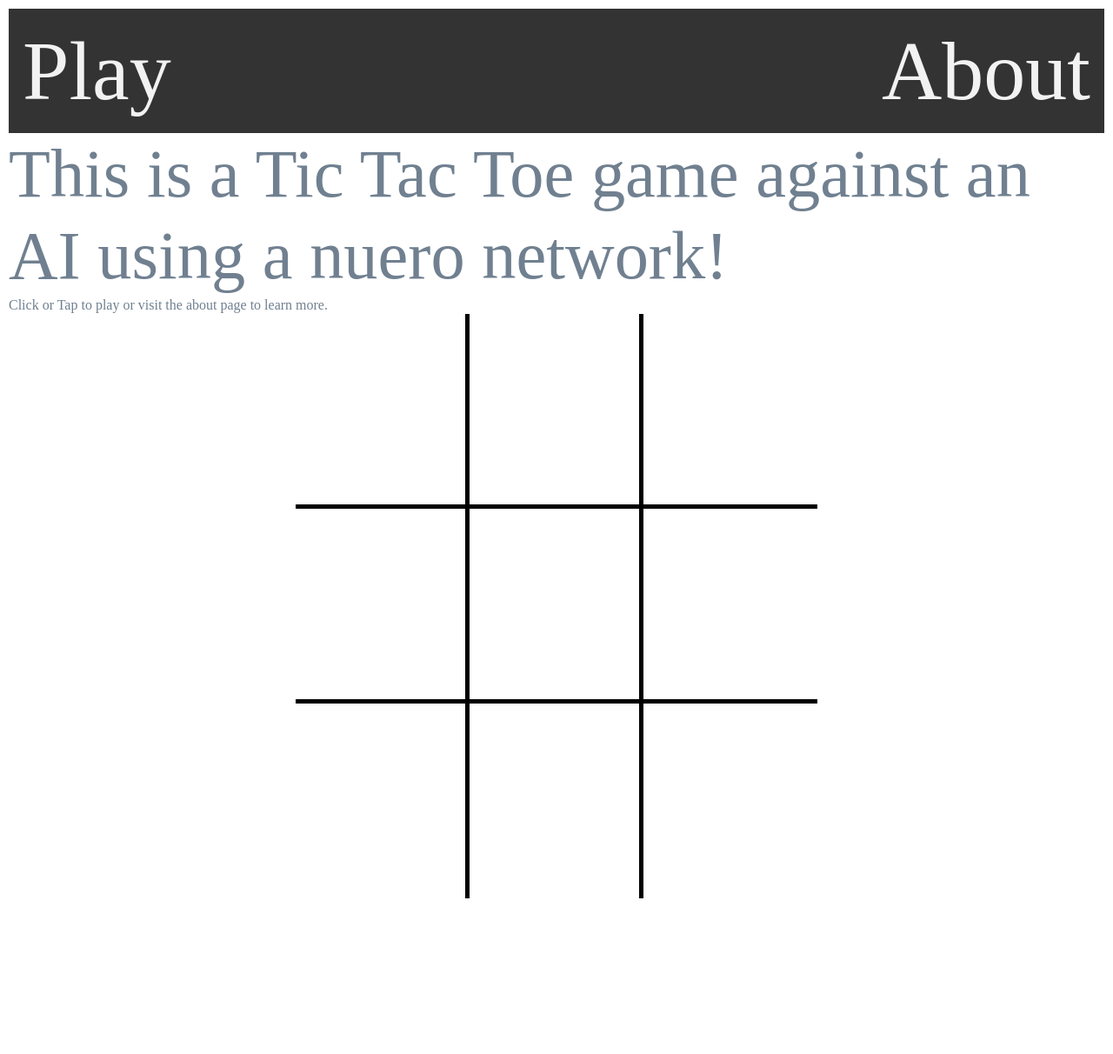
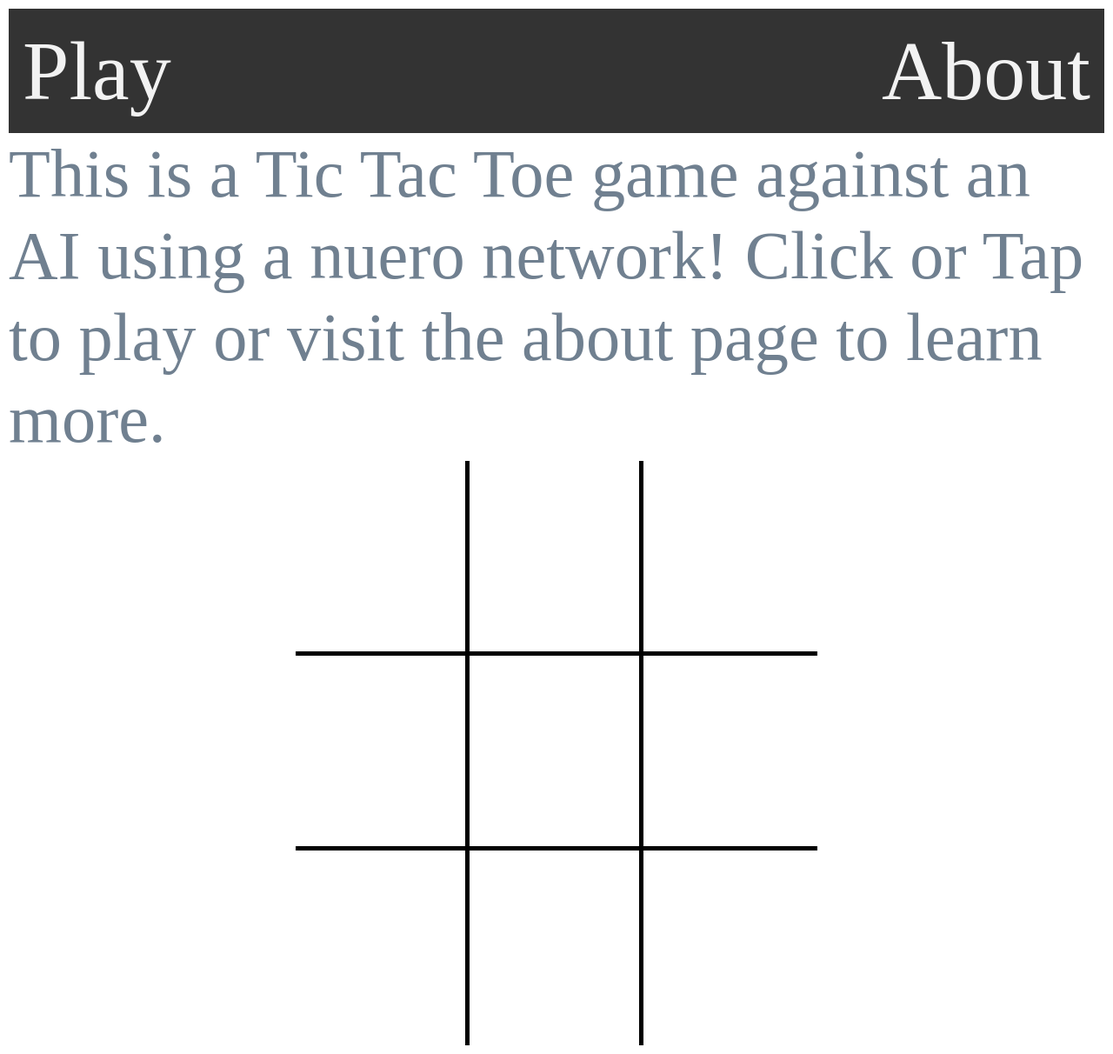
Before and after one commit to ESCAE/tic-tac-toe-frontend, a Flask app: page / in a window 1280 px wide. Shown: the whole page at 87% size. Before the commit the page ends 1033 px from the top, so only its background shows below. Run offline with Flask 2, Linux system fonts and the light colour scheme; some libraries are stand-ins or nearby versions.

```diff
--- a/src/templates/game.html
+++ b/src/templates/game.html
@@ -1,10 +1,10 @@
 {% extends "base.html" %}
 {% block body %}
 
-<div class="headline">This is a Tic Tac Toe game against an AI using a nuero network!
+<div class="headline">
+  This is a Tic Tac Toe game against an AI using a nuero network!
+  Click or Tap to play or visit the about page to learn more.
 </div>
-
-<div class="">Click or Tap to play or visit the about page to learn more.</div>
 
 <div class="board">
   <div class="row">
```
